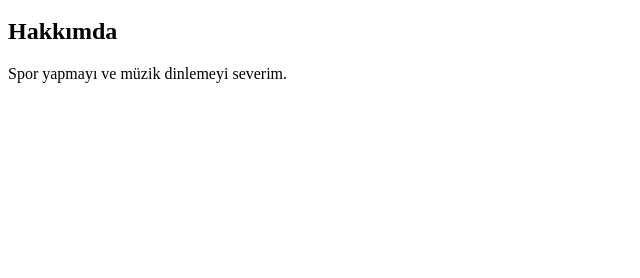
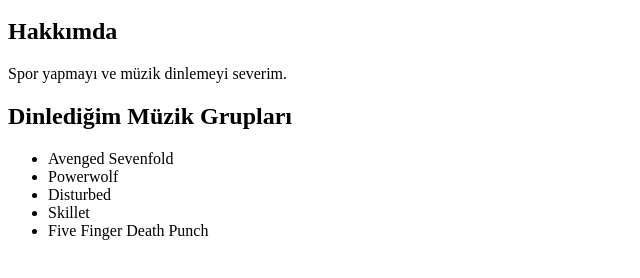
Before and after one commit to EmrCvk/HTML5, a plain HTML site: page Patika dev/HTML Giriş/index.html in a window 1280 px wide. Shown: the part 48-326 px from the top of the page, without its empty margins (0-640 px from the left). Drawn offline with Linux system fonts and the light colour scheme.

Commit message:
music additions

```diff
--- a/Patika dev/HTML Giriş/index.html
+++ b/Patika dev/HTML Giriş/index.html
@@ -2,3 +2,13 @@
 <!-- Açıklama -->
 <h2>Hakkımda</h2>
 <p>Spor yapmayı ve müzik dinlemeyi severim.</p>
+
+<h2>Dinlediğim Müzik Grupları</h2>
+<ul>
+    <li>Avenged Sevenfold</li>
+    <li>Powerwolf</li>
+    <li>Disturbed</li>
+    <li>Skillet</li>
+    <li>Five Finger Death Punch</li>
+
+</ul>
```
